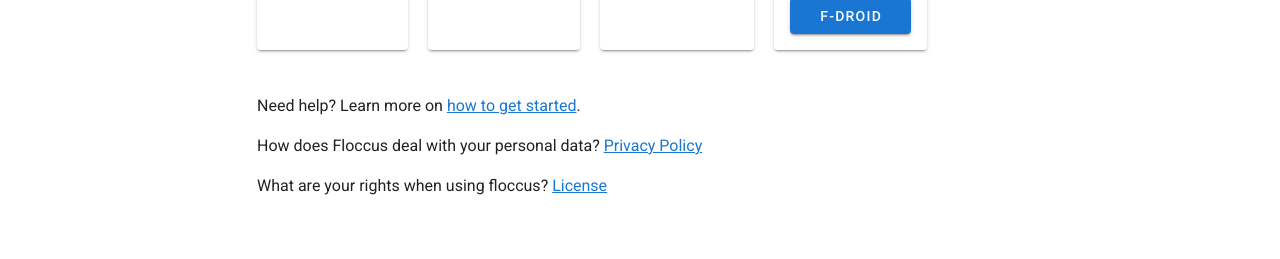
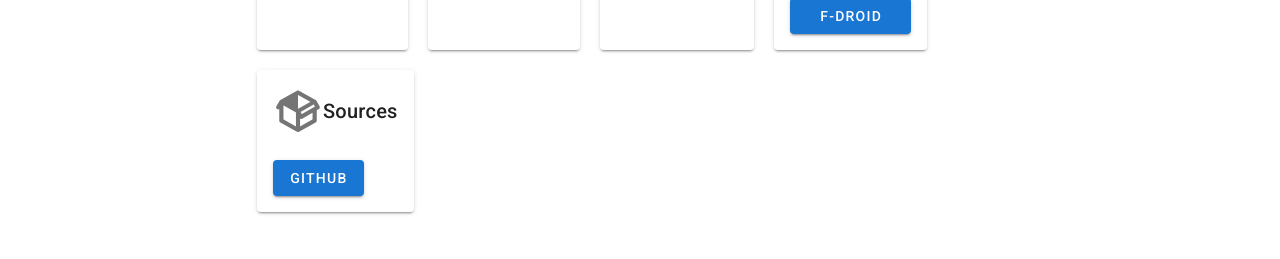
Before and after one commit to floccusaddon/nuxt-website, a Nuxt app: page /download in a window 1280 px wide. Shown: the part 282-541 px from the top of the page. Built offline with nearby package versions, Linux system fonts and the light colour scheme.

Commit message:
Fix https://github.com/floccusaddon/website/issues/1

```diff
--- a/pages/download.vue
+++ b/pages/download.vue
@@ -11,29 +11,39 @@
           <v-card-title
             ><v-icon size="50">mdi-firefox</v-icon> Firefox</v-card-title
           >
-          <v-card-text><v-btn class="primary">Download</v-btn></v-card-text>
+          <v-card-text><v-btn class="primary" href="https://addons.mozilla.org/en-US/firefox/addon/floccus/">Download</v-btn></v-card-text>
         </v-card>
         <v-card class="mb-5 mr-5" rounded>
           <v-card-title
             ><v-icon size="50">mdi-microsoft-edge</v-icon> Edge</v-card-title
           >
-          <v-card-text><v-btn class="primary">Download</v-btn></v-card-text>
+          <v-card-text><v-btn class="primary" href="https://microsoftedge.microsoft.com/addons/detail/gjkddcofhiifldbllobcamllmanombji">Download</v-btn></v-card-text>
         </v-card>
         <v-card class="mb-5 mr-5" rounded>
           <v-card-title
             ><v-icon size="50">mdi-google-chrome</v-icon> Chrome</v-card-title
           >
-          <v-card-text><v-btn class="primary">Download</v-btn></v-card-text>
+          <v-card-text><v-btn class="primary" href="https://chrome.google.com/webstore/detail/floccus/fnaicdffflnofjppbagibeoednhnbjhg">Download</v-btn></v-card-text>
         </v-card>
         <v-card class="mb-5 mr-5" rounded>
           <v-card-title
             ><v-icon size="50">mdi-android</v-icon> Android</v-card-title
           >
           <v-card-text class="d-flex flex-column"
-            ><v-btn class="primary">PlayStore</v-btn><br /><v-btn
-              class="primary mt-2"
+            ><v-btn class="primary" href="https://play.google.com/store/apps/details?id=org.handmadeideas.floccus">PlayStore</v-btn><br /><v-btn
+              class="primary mt-2" href="https://apt.izzysoft.de/fdroid/"
               >F-Droid</v-btn
             ></v-card-text
+          >
+        </v-card>
+        <v-card class="mb-5 mr-5" rounded>
+          <v-card-title
+          ><v-icon size="50">mdi-package-variant</v-icon> Sources</v-card-title
+          >
+          <v-card-text><v-btn
+            class="primary mt-2" href="https://github.com/floccusaddon/floccus/releases"
+          >GitHub</v-btn
+          ></v-card-text
           >
         </v-card>
       </v-col>
```
